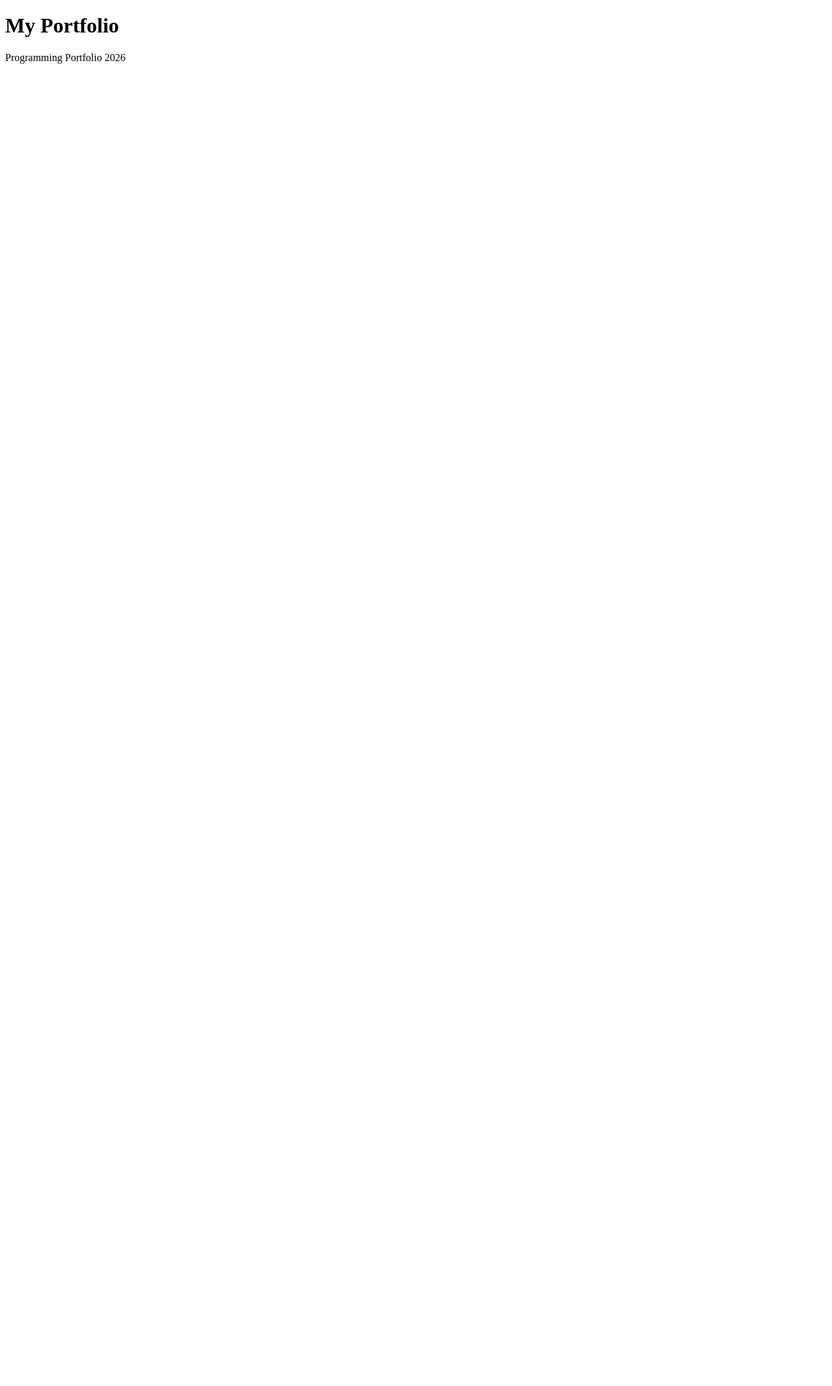
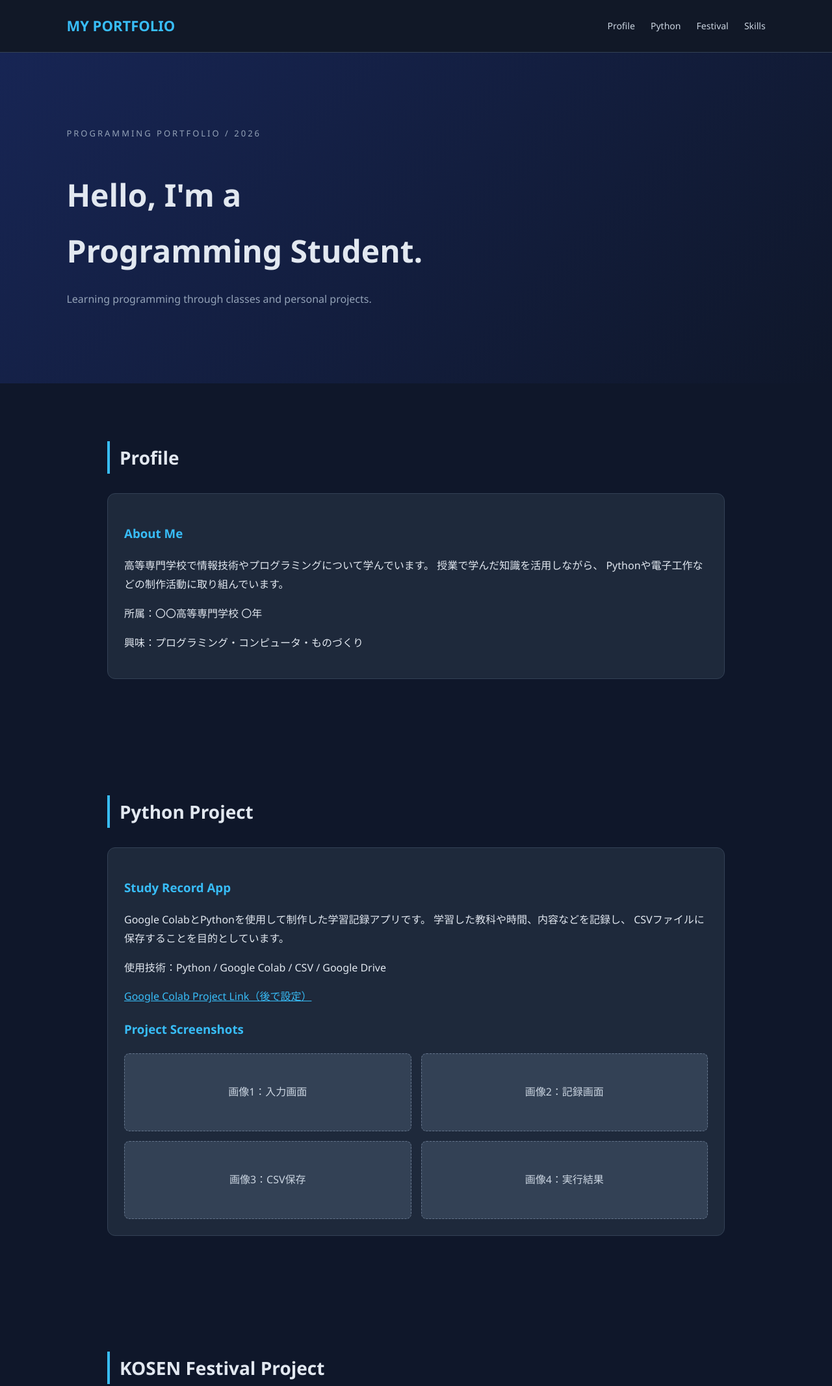
Before and after one commit to yana-s-wq/portfolio, a plain HTML site: page index.html in a window 1280 px wide. Shown: the top 2133 px of the page at 65% size. Before the commit the page ends 800 px from the top, so only its background shows below. Drawn offline with Linux system fonts and the light colour scheme.

Commit message:
Update index.html

```diff
--- a/index.html
+++ b/index.html
@@ -1,11 +1,271 @@
+
 <!DOCTYPE html>
 <html lang="ja">
 <head>
-  <meta charset="UTF-8">
-  <title>My Portfolio</title>
+<meta charset="UTF-8">
+<meta name="viewport" content="width=device-width, initial-scale=1.0">
+<title>My Portfolio | Programming</title>
+
+<style>
+* {
+  box-sizing: border-box;
+  scroll-behavior: smooth;
+}
+
+body {
+  margin: 0;
+  font-family: "Segoe UI", sans-serif;
+  background: #0f172a;
+  color: #e2e8f0;
+  line-height: 1.8;
+}
+
+header {
+  background: #111827;
+  padding: 20px 8%;
+  display: flex;
+  justify-content: space-between;
+  align-items: center;
+  border-bottom: 1px solid #334155;
+}
+
+.logo {
+  font-size: 22px;
+  font-weight: bold;
+  color: #38bdf8;
+}
+
+nav a {
+  color: #cbd5e1;
+  text-decoration: none;
+  margin-left: 20px;
+  font-size: 14px;
+}
+
+nav a:hover {
+  color: #38bdf8;
+}
+
+.hero {
+  padding: 100px 8%;
+  background: linear-gradient(135deg, #172554, #0f172a);
+}
+
+.hero h1 {
+  font-size: 48px;
+  margin-bottom: 10px;
+}
+
+.hero p {
+  color: #94a3b8;
+}
+
+.tag {
+  color: #38bdf8;
+  letter-spacing: 3px;
+  font-size: 13px;
+}
+
+.container {
+  max-width: 1000px;
+  margin: auto;
+  padding: 65px 25px;
+}
+
+h2 {
+  font-size: 28px;
+  border-left: 4px solid #38bdf8;
+  padding-left: 15px;
+  margin-bottom: 30px;
+}
+
+.card {
+  background: #1e293b;
+  border: 1px solid #334155;
+  border-radius: 12px;
+  padding: 25px;
+  margin-bottom: 25px;
+}
+
+.card h3 {
+  color: #38bdf8;
+}
+
+.images {
+  display: grid;
+  grid-template-columns: repeat(2, 1fr);
+  gap: 15px;
+  margin-top: 20px;
+}
+
+.image-placeholder {
+  background: #334155;
+  border: 1px dashed #64748b;
+  border-radius: 8px;
+  min-height: 120px;
+  display: flex;
+  align-items: center;
+  justify-content: center;
+  color: #cbd5e1;
+  text-align: center;
+  padding: 15px;
+}
+
+.skills {
+  display: flex;
+  flex-wrap: wrap;
+  gap: 12px;
+}
+
+.skill {
+  background: #1e3a5f;
+  border: 1px solid #2563eb;
+  padding: 8px 18px;
+  border-radius: 20px;
+  color: #bfdbfe;
+}
+
+a {
+  color: #38bdf8;
+}
+
+footer {
+  text-align: center;
+  padding: 30px;
+  background: #111827;
+  color: #64748b;
+}
+
+@media (max-width: 650px) {
+  header {
+    flex-direction: column;
+    gap: 12px;
+  }
+
+  nav a {
+    margin: 0 7px;
+  }
+
+  .hero h1 {
+    font-size: 34px;
+  }
+
+  .images {
+    grid-template-columns: 1fr;
+  }
+}
+</style>
 </head>
+
 <body>
-  <h1>My Portfolio</h1>
-  <p>Programming Portfolio 2026</p>
+
+<header>
+  <div class="logo">MY PORTFOLIO</div>
+  <nav>
+    <a href="#profile">Profile</a>
+    <a href="#python">Python</a>
+    <a href="#festival">Festival</a>
+    <a href="#skills">Skills</a>
+  </nav>
+</header>
+
+<section class="hero">
+  <p class="tag">PROGRAMMING PORTFOLIO / 2026</p>
+  <h1>Hello, I'm a<br>Programming Student.</h1>
+  <p>Learning programming through classes and personal projects.</p>
+</section>
+
+<section class="container" id="profile">
+  <h2>Profile</h2>
+  <div class="card">
+    <h3>About Me</h3>
+    <p>
+      高等専門学校で情報技術やプログラミングについて学んでいます。
+      授業で学んだ知識を活用しながら、
+      Pythonや電子工作などの制作活動に取り組んでいます。
+    </p>
+    <p>所属：〇〇高等専門学校 〇年</p>
+    <p>興味：プログラミング・コンピュータ・ものづくり</p>
+  </div>
+</section>
+
+<section class="container" id="python">
+  <h2>Python Project</h2>
+  <div class="card">
+    <h3>Study Record App</h3>
+    <p>
+      Google ColabとPythonを使用して制作した学習記録アプリです。
+      学習した教科や時間、内容などを記録し、
+      CSVファイルに保存することを目的としています。
+    </p>
+    <p>
+      使用技術：Python / Google Colab / CSV / Google Drive
+    </p>
+    <p>
+      <a href="#" target="_blank">Google Colab Project Link（後で設定）</a>
+    </p>
+
+    <h3>Project Screenshots</h3>
+    <div class="images">
+      <div class="image-placeholder">画像1：入力画面</div>
+      <div class="image-placeholder">画像2：記録画面</div>
+      <div class="image-placeholder">画像3：CSV保存</div>
+      <div class="image-placeholder">画像4：実行結果</div>
+    </div>
+  </div>
+</section>
+
+<section class="container" id="festival">
+  <h2>KOSEN Festival Project</h2>
+  <div class="card">
+    <h3>Project Overview</h3>
+    <p>
+      高専祭の展示に向けて、チームで制作活動に取り組みました。
+      ここにプロジェクトの目的や制作したもの、
+      自分が担当した作業について記載します。
+    </p>
+    <p>担当：〇〇（後で記入）</p>
+    <p>使用技術：〇〇（後で記入）</p>
+
+    <h3>Project Screenshots</h3>
+    <div class="images">
+      <div class="image-placeholder">画像1：制作物</div>
+      <div class="image-placeholder">画像2：作業風景</div>
+      <div class="image-placeholder">画像3：動作画面</div>
+      <div class="image-placeholder">画像4：展示風景</div>
+    </div>
+  </div>
+</section>
+
+<section class="container" id="skills">
+  <h2>Skills & Experience</h2>
+  <div class="card">
+    <h3>Programming Languages</h3>
+    <div class="skills">
+      <span class="skill">Python</span>
+      <span class="skill">Arduino</span>
+      <span class="skill">Scratch</span>
+      <span class="skill">HTML / CSS</span>
+    </div>
+
+    <h3>Development Tools</h3>
+    <div class="skills">
+      <span class="skill">Git / GitHub</span>
+      <span class="skill">VSCode</span>
+      <span class="skill">Google Colab</span>
+      <span class="skill">Arduino IDE</span>
+      <span class="skill">Tinkercad</span>
+    </div>
+    <p>
+      授業や制作活動を通じて、各種プログラミング言語や
+      開発環境の基本的な操作を学んでいます。
+    </p>
+  </div>
+</section>
+
+<footer>
+  <p>My Portfolio © 2026</p>
+</footer>
+
 </body>
 </html>
```
